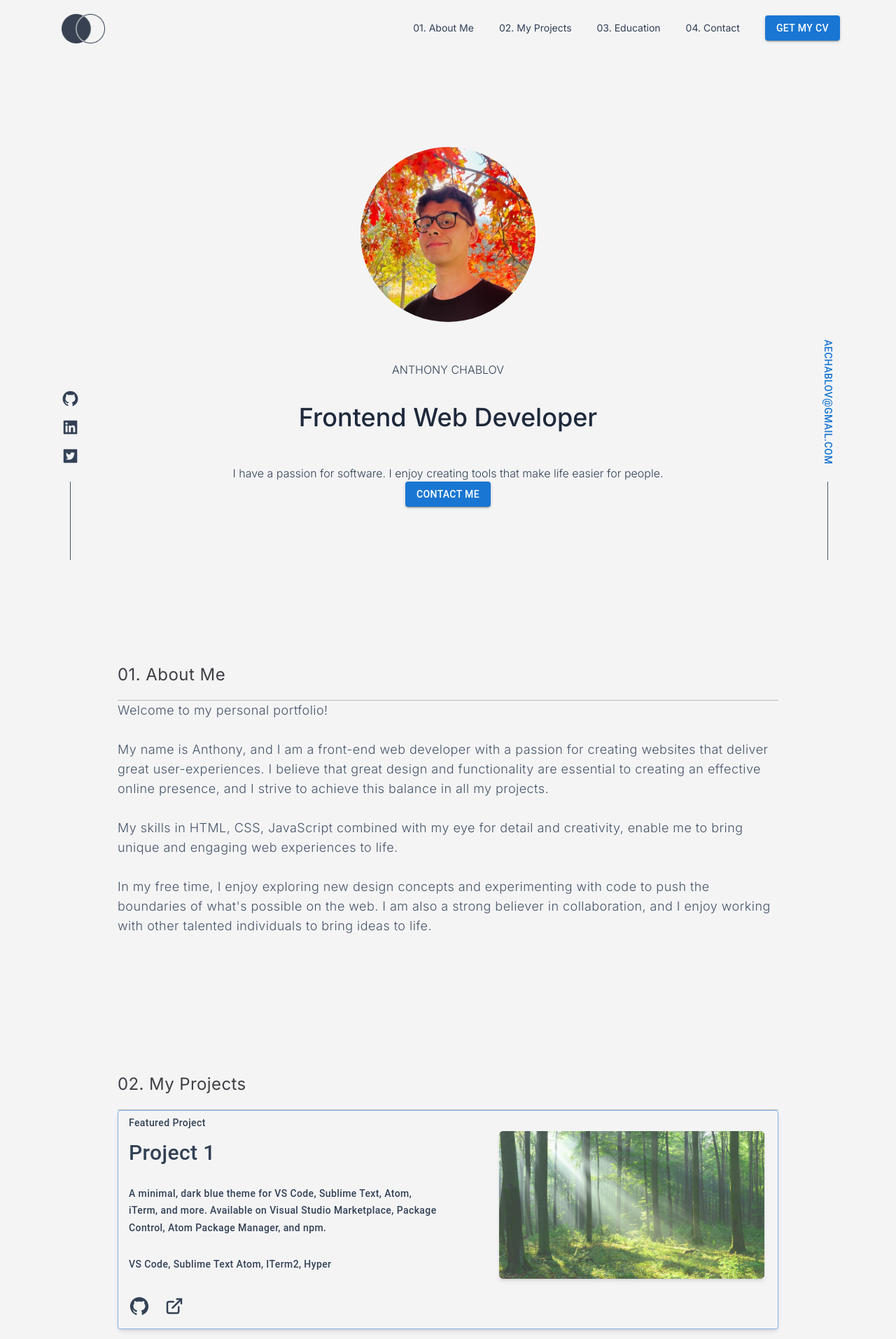
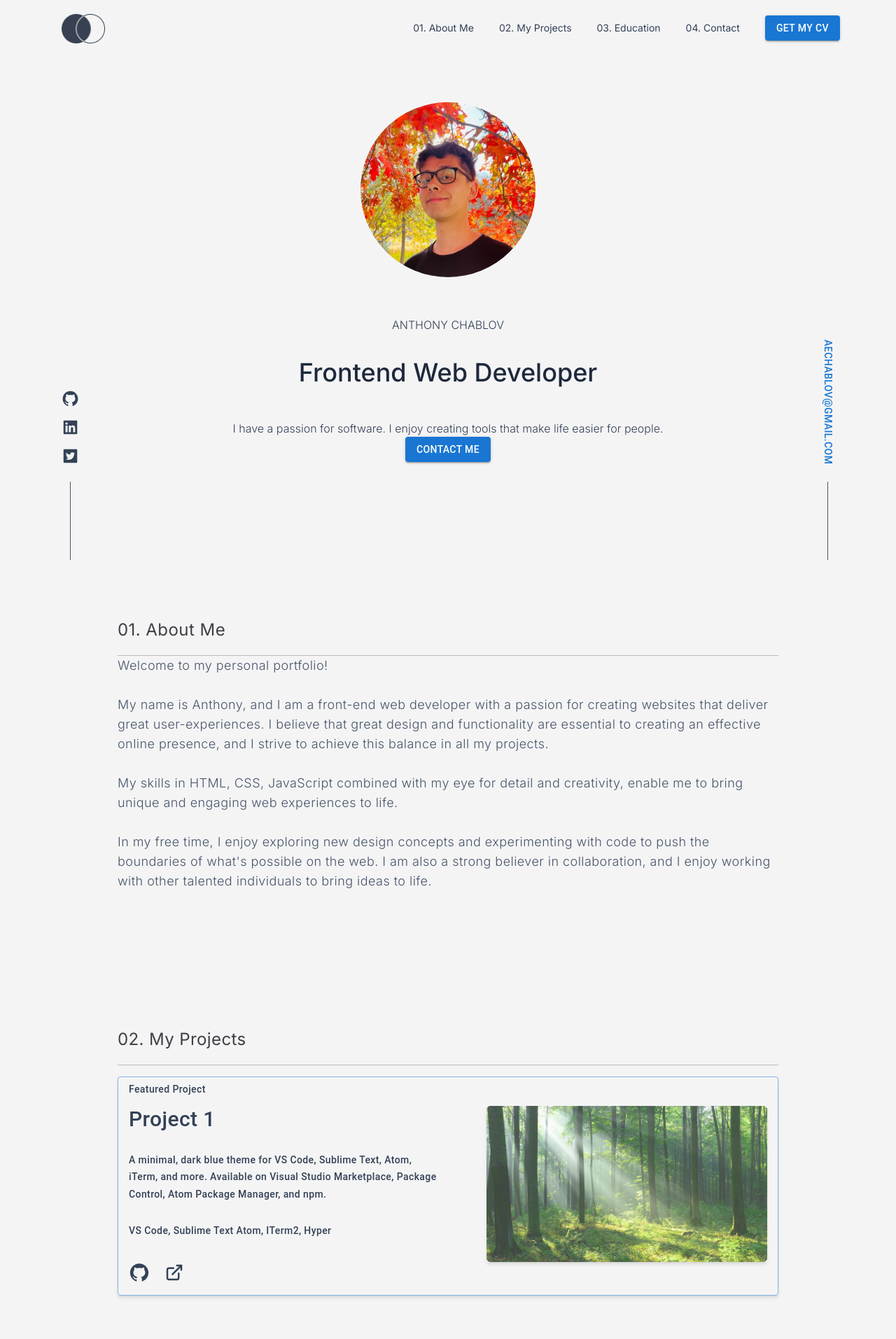
Before and after one commit to AnthonyChablov/personal-website-v2, a Next.js app: page / in a window 1280 px wide. Shown: the top 1913 px of the page at 70% size. Built offline with nearby package versions, Linux system fonts and the light colour scheme.

Commit message:
update hero animations

```diff
--- a/components/Hero/Hero.tsx
+++ b/components/Hero/Hero.tsx
@@ -13,7 +13,8 @@ const heroImgVariants={
     opacity: 1,
     y: 0,
     transition: {
-      duration: 0.4,
+      duration: 0.5,
+      delay: 1,
       ease: 'easeInOut'
     }
   }
@@ -22,13 +23,14 @@ const heroImgVariants={
 const heroSubHeaderVariants={
   hidden:{
     opacity: 0,
-    y: -10
+    y: -15
   },
   visible:{
     opacity: 1,
     y: 0,
     transition: {
-      duration: 0.6,
+      duration: 0.5,
+      delay: 1.4,
       ease: 'easeInOut'
     }
   }
@@ -37,13 +39,14 @@ const heroSubHeaderVariants={
 const heroHeaderVariants={
   hidden:{
     opacity: 0,
-    y: -10
+    y: -20
   },
   visible:{
     opacity: 1,
     y: 0,
     transition: {
-      duration: 0.8,
+      duration: 0.5,
+      delay: 1.4,
       ease: 'easeInOut'
     }
   }
@@ -55,9 +58,9 @@ const Hero = () => {
         <motion.div className="flex justify-center items-center"
           variants={heroImgVariants}
           initial="hidden"
-          whileInView="visible"
+          animate="visible"
         >
-            <div className="rounded-full overflow-hidden w-fit flex mt-24">
+            <div className="rounded-full overflow-hidden w-fit flex mt-8">
                 <Image
                     src={profileImg}
                     height={100}
@@ -69,34 +72,35 @@ const Hero = () => {
         <motion.p className="mt-14 uppercase font-light text-slate-700 text-md"
           variants={heroSubHeaderVariants}
           initial="hidden"
-          whileInView="visible"
+          animate="visible"
         >
           Anthony Chablov
         </motion.p>
         <motion.h1 className="mt-9 text-4xl text-slate-800 font-medium"
           variants={heroHeaderVariants}
           initial="hidden"
-          whileInView="visible"
+          animate="visible"
         >
           Frontend Web Developer
         </motion.h1>
         <motion.p className="mt-12 font-light text-slate-700 text-md"
           variants={heroHeaderVariants}
           initial="hidden"
-          whileInView="visible"
+          animate="visible"
         >
           I have a passion for software. I enjoy creating tools that make life easier for people.
         </motion.p>
         <motion.div className=""
           variants={heroHeaderVariants}
           initial="hidden"
-          whileInView="visible"
+          animate="visible"
         >
           <Button
             className="mt-12 px-7 py-4 bg-slate-600 text-slate-100
               capitalize  hover:bg-slate-100 hover:text-slate-700 text-md
               rounded-md shadow-md"
-            variant="contained">
+            variant="contained"
+          >
               Contact Me
           </Button>
         </motion.div>
--- a/components/Nav/NavBar.tsx
+++ b/components/Nav/NavBar.tsx
@@ -62,10 +62,6 @@ const NavBar = () => {
     setLastScrollY(window.scrollY);
 
   },[lastScrollY]);
-
-
-
-
 
   function useBoundedScroll(bounds) {
     let { scrollY } = useScroll();
--- a/components/Sections/Projects/ProjectCard.tsx
+++ b/components/Sections/Projects/ProjectCard.tsx
@@ -21,9 +21,9 @@ const ProjectCard = ({subheader, id, header, paragraph, madewith, github, link}
   const windowWidth = useWindowWidth();
 
   return (
-    <div className='flex'>
+    <div className='flex mt-4'>
       <Button
-        className="w-full p-6 bg-slate-200 hover:bg-slate-300 mx-auto h-fit shadow-md"
+        className="w-full py-10 px-10 bg-slate-200 hover:bg-slate-300 mx-auto h-fit shadow-md"
         variant='outlined'
       >
         <div className={` w-full flex
@@ -61,12 +61,7 @@ const ProjectCard = ({subheader, id, header, paragraph, madewith, github, link}
           {/* image  */}
           <div className="collapse sm:visible">
             <div className={
-              `flex items-center mt-6 shadow-md
-              ${
-                id % 2 === 1
-                  ? 'ml-1'
-                  : 'mr-1'
-              }`}
+              `flex items-center mt-9 shadow-md`}
             >
               <div className="rounded-md overflow-hidden hue-rotate-0 sm:h-fit
               bg-gray-900 opacity-75 blur-xs"
@@ -74,11 +69,11 @@ const ProjectCard = ({subheader, id, header, paragraph, madewith, github, link}
                 {
                   windowWidth > 768 &&
                     <Image
-                    src={placeholder}
-                    alt='project image'
-                    width={710}
-                    height={700}
-                  />
+                      src={placeholder}
+                      alt='project image'
+                      width={775}
+                      height={700}
+                    />
                 }
               </div>
             </div>
--- a/components/Sections/Projects/Projects.tsx
+++ b/components/Sections/Projects/Projects.tsx
@@ -45,7 +45,7 @@ const Projects = () => {
         <div className="flex items-center justify-center">
             <Header title={'02. My Projects'}/>
         </div>
-        <div className="space space-y-12">
+        <div className="space space-y-16">
           {
             projectData.map((elem, i)=>{
               return (
```
